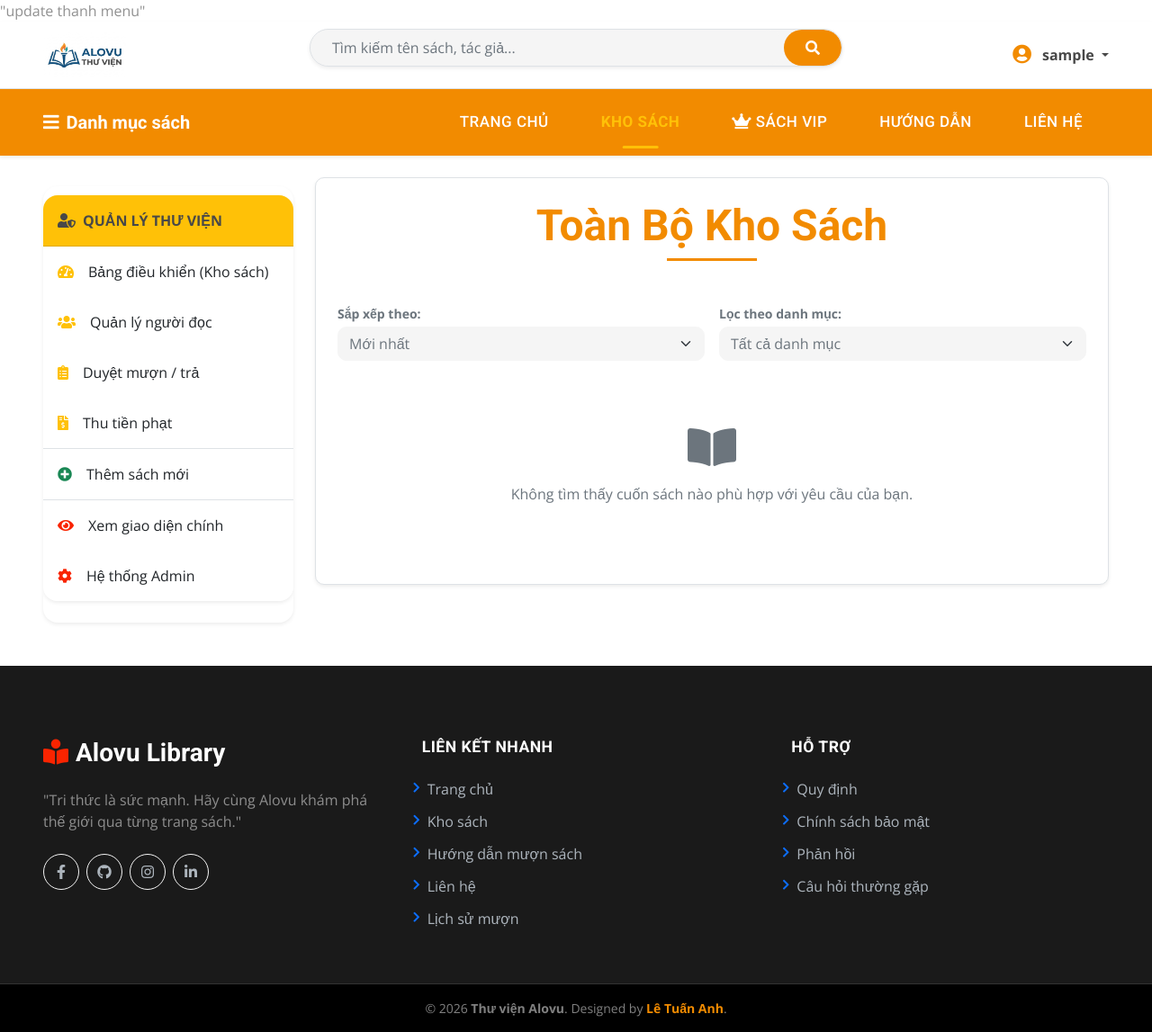
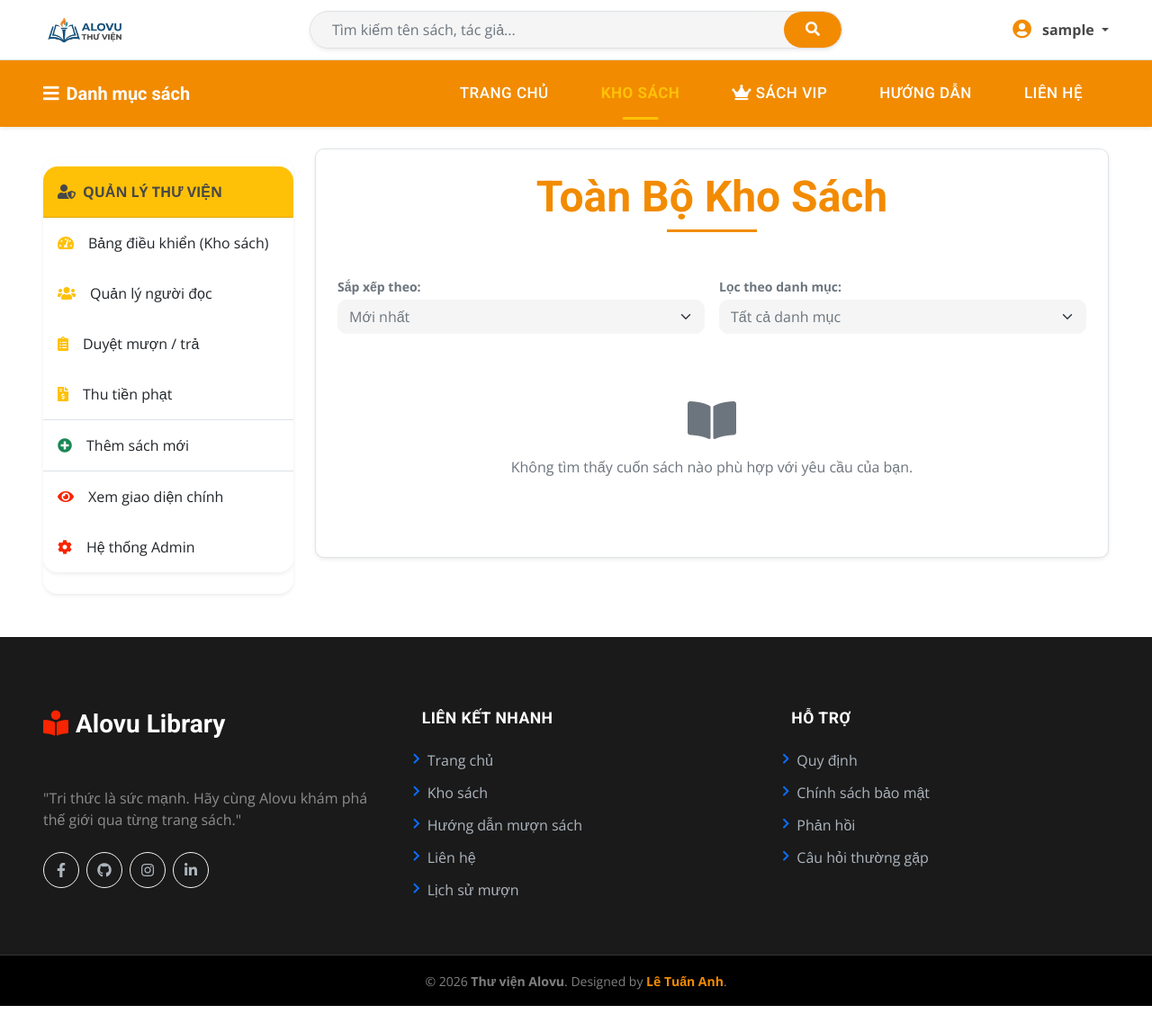
Before and after one commit to leTuanAnh38/library-management-system, a Django app: page /kho-sach/ in a window 1280 px wide. Shown: the whole page at 90% size. After the commit the page ends 1118 px from the top, so only its background shows below. Run offline with Django 5.2, Linux system fonts and the light colour scheme; the visitor is signed in with stand-in values (Sample User, id 1); data that the repository does not hold is empty; some libraries are stand-ins or nearby versions.

Commit message:
Chinh sua code va loai bo venv khoi Git

```diff
--- a/core/templates/core/base.html
+++ b/core/templates/core/base.html
@@ -1,4 +1,4 @@
-"update thanh menu"
+
 {% load static %}
 <!DOCTYPE html>
 <html lang="vi">
```
